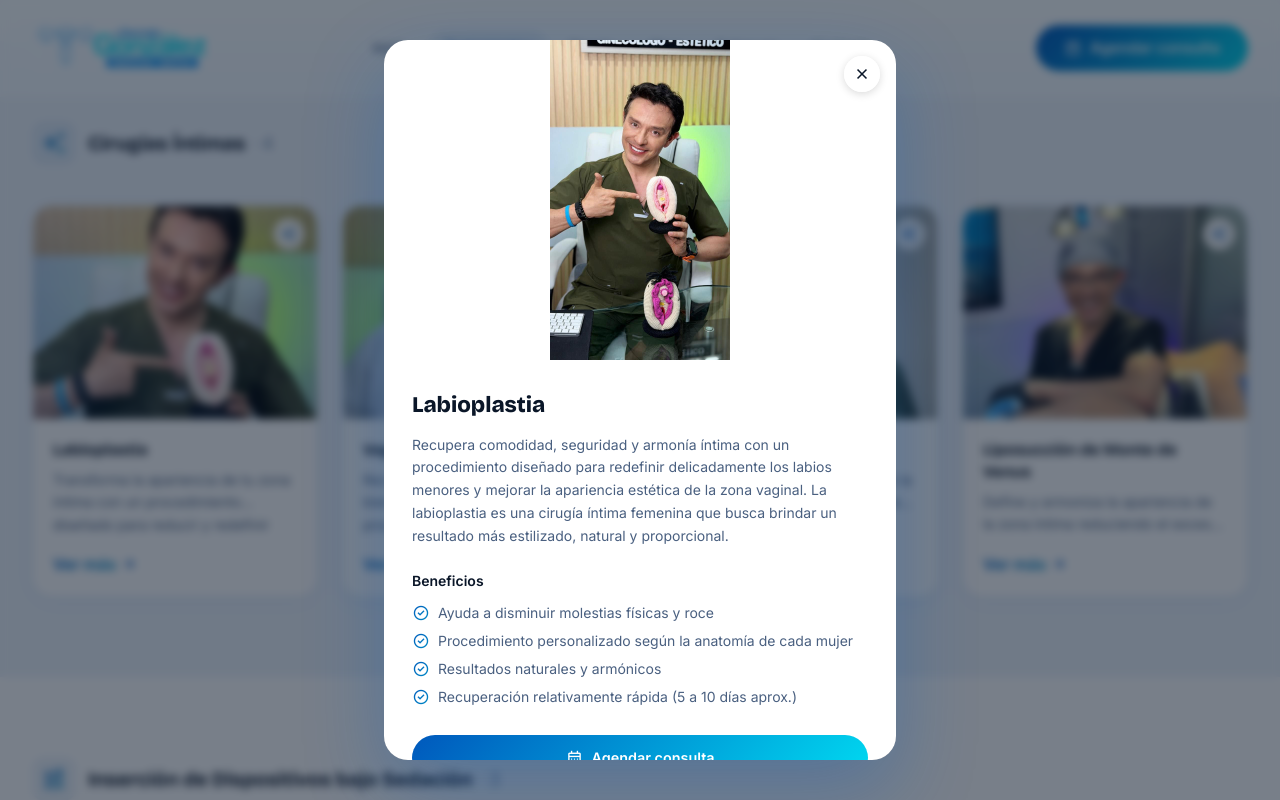
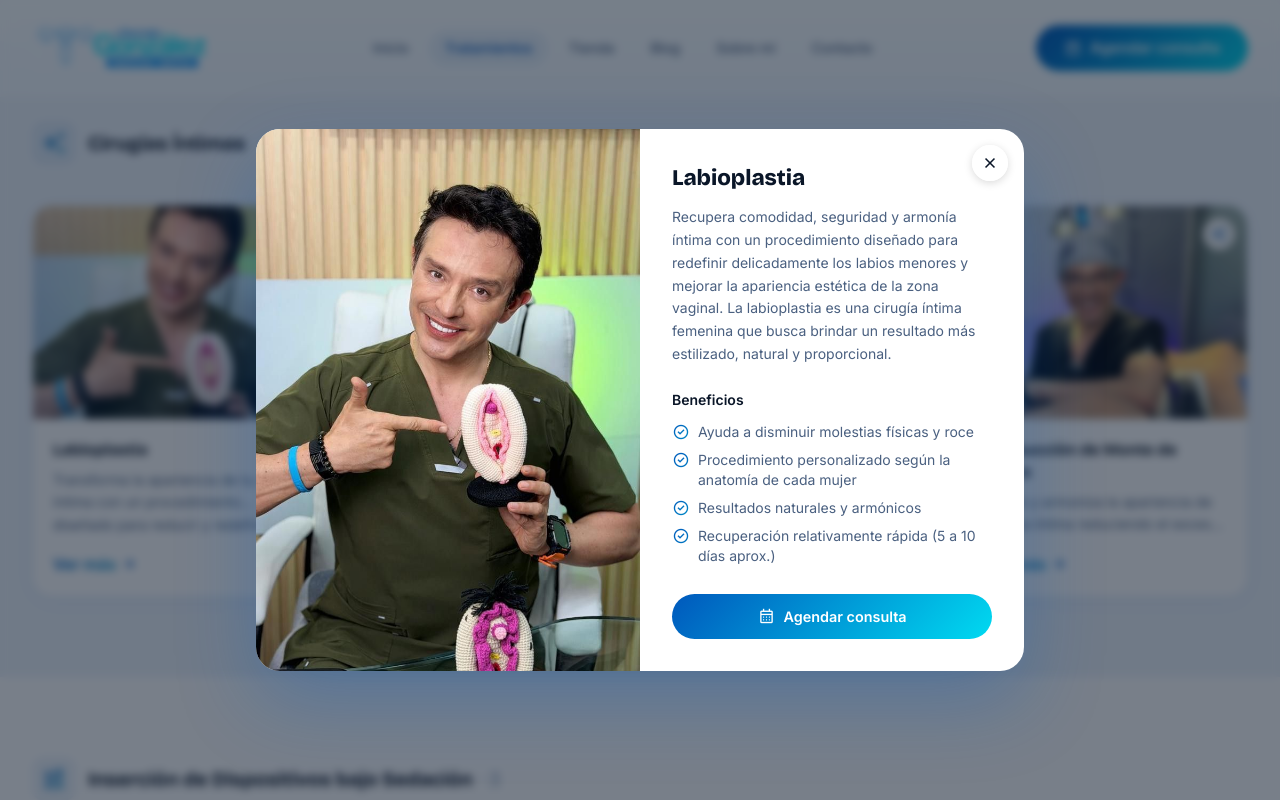
Before and after one commit to EduinTarazona/dr-cuco-web, a React (Vite) app: page /tratamientos in a window 1280 px wide. Both pictures are taken after a click on the button 175 px from the left and 1558 px from the top of the page. Shown: the part 1158-1958 px from the top of the page. Built offline with nearby package versions, Linux system fonts and the light colour scheme.

Commit message:
Modal tratamientos: layout dos columnas (foto izquierda, texto derecha)

```diff
--- a/src/pages/Tratamientos.jsx
+++ b/src/pages/Tratamientos.jsx
@@ -428,7 +428,7 @@ export default function Tratamientos() {
             role="dialog"
             aria-modal="true"
             aria-labelledby="modal-titulo"
-            className="relative bg-white rounded-3xl overflow-hidden w-full max-w-lg max-h-[90vh] overflow-y-auto"
+            className="relative bg-white rounded-3xl overflow-hidden w-full max-w-3xl max-h-[90vh] flex flex-col md:flex-row"
             style={{ boxShadow: '0 30px 80px rgba(0,88,188,0.3)' }}
             onClick={(e) => e.stopPropagation()}
           >
@@ -442,13 +442,15 @@ export default function Tratamientos() {
               <span className="material-symbols-outlined" style={{ fontSize: 20, color: '#0a1628' }}>close</span>
             </button>
 
+            {/* Imagen izquierda */}
             {activo.img && (
-              <div className="w-full h-80 flex items-center justify-center" style={{ background: '#ffffff' }}>
-                <img src={activo.img} alt={activo.titulo} loading="lazy" decoding="async" className="w-full h-full object-contain" />
+              <div className="relative w-full md:w-1/2 h-64 md:h-auto flex-shrink-0 overflow-hidden">
+                <img src={activo.img} alt={activo.titulo} loading="lazy" decoding="async" className="absolute inset-0 w-full h-full object-cover" style={{ objectPosition: activo.pos || 'center 25%' }} />
               </div>
             )}
 
-            <div className="p-7">
+            {/* Contenido derecha */}
+            <div className="w-full md:w-1/2 p-7 md:p-8 overflow-y-auto">
               <h3 id="modal-titulo" className="font-extrabold mb-3" style={{ fontSize: '1.4rem', fontFamily: 'Bricolage Grotesque, sans-serif', color: '#0a1628' }}>{activo.titulo}</h3>
               <p className="text-sm leading-relaxed mb-6" style={{ color: '#4a6080' }}>{activo.descripcion}</p>
 
```
